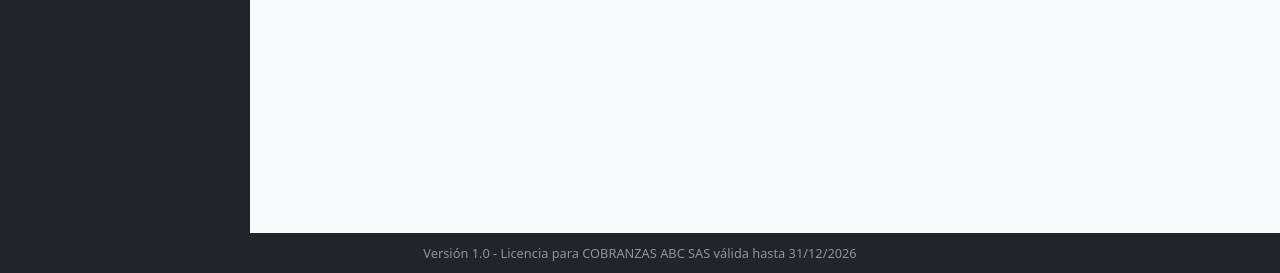
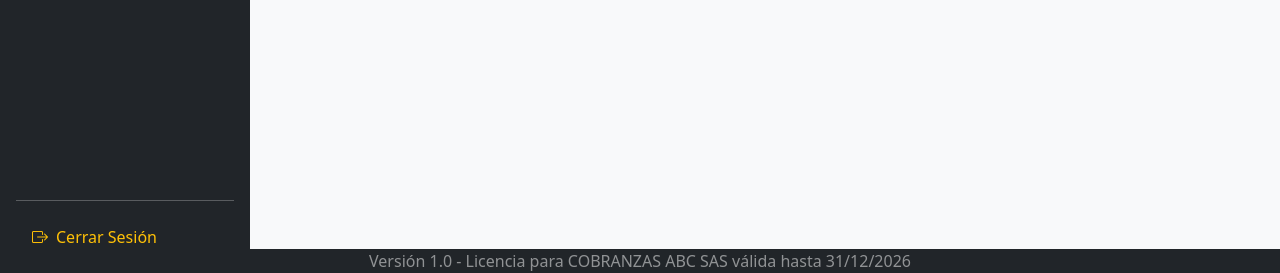
Before and after one commit to vrdevelopersco/prestapp, a Flask app: page /prestamo/crear in a window 1280 px wide. Shown: the part 527-800 px from the top of the page. Run offline with Flask 3, Linux system fonts and the light colour scheme; the visitor is signed in with stand-in values (Sample User, id 1); data comes from the database, SQL or seed files in the repository; parts of the project's set-up code (start-up, migrations or seed data) failed here and were passed over.

Commit message:
Footer fix

```diff
--- a/templates/layout.html
+++ b/templates/layout.html
@@ -10,9 +10,10 @@
         body { min-height: 100vh; background-color: #f8f9fa; }
         .sidebar { width: 250px; min-height: 100vh; }
         .content { flex-grow: 1; padding: 1.5rem; }
+                padding-bottom: 60px; /* Espacio para el footer fijo */
         .footer { height: 40px; line-height: 40px; font-size: 0.8em; }
 
-        /* --- CÓDIGO A AÑADIR PARA EL HOVER --- */
+    /* Efecto hover para los links del sidebar que no estén activos */
     .sidebar .nav-link:not(.active):hover {
         background-color: rgba(255, 255, 255, 0.1);
         transition: background-color 0.2s ease-in-out;
@@ -51,6 +52,15 @@
         </a>
     </li>
 </ul>
+
+<hr> <ul class="nav nav-pills flex-column">
+    <li class="nav-item">
+        <a href="{{ url_for('logout') }}" class="nav-link text-warning">
+            <i class="bi bi-box-arrow-right me-2"></i>Cerrar Sesión
+        </a>
+    </li>
+</ul>
+
     </div>
 
     <div class="d-flex flex-column flex-grow-1">
```
